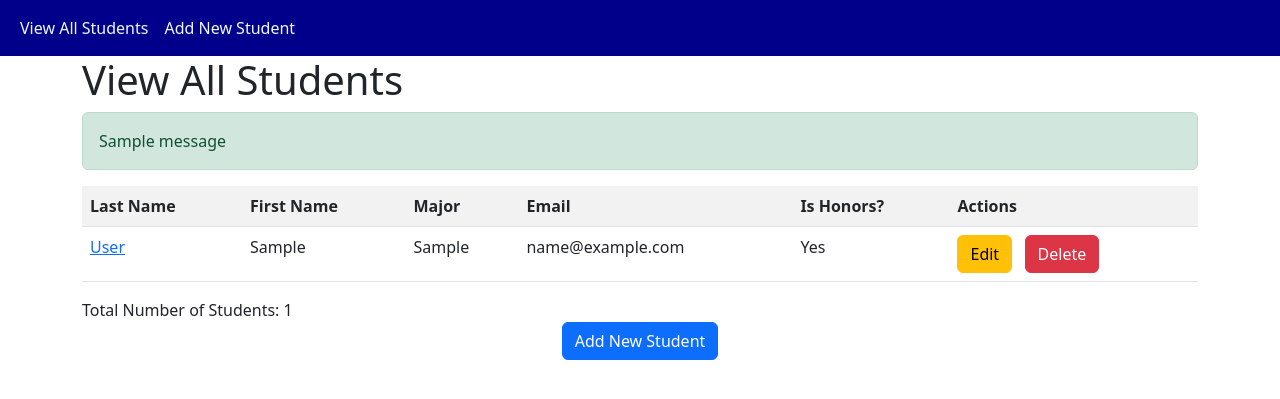
After one commit to acotugno01/helloWorld, a Flask app: page /student/view in a window 1280 px wide. The commit adds this page. Shown: the top 399 px of the page. Run offline with Flask 3, Linux system fonts and the light colour scheme; tables that the repository leaves empty hold one stand-in row (values such as "Sample post"); one stand-in notice (Sample message) is shown.

Commit message:
added email to all files

```diff
--- a/app.py
+++ b/app.py
@@ -1,33 +1,135 @@
-from flask import Flask, render_template, request
+import os
+from flask import Flask, render_template, request, redirect, url_for, flash
+from models import db, Student, Major
+from datetime import datetime as dt
+
+basedir = os.path.abspath(os.path.dirname(__file__))
 
 app = Flask(__name__)
+app.config['SQLALCHEMY_DATABASE_URI'] = 'sqlite:///' + os.path.join(basedir, 'university.db')
+app.config['SQLALCHEMY_TRACK_MODIFICATIONS'] = False
+app.config['SECRET_KEY'] = 'beyond_course_scope'
+db.init_app(app)
+
+
+@app.route('/student/view')
+def student_view_all():
+    students = Student.query.outerjoin(Major, Student.major_id == Major.major_id) \
+        .add_entity(Major) \
+        .order_by(Student.last_name, Student.first_name) \
+        .all()
+    return render_template('student_view_all.html', students=students)
+
+
+@app.route('/student/view/<int:student_id>')
+def student_view(student_id):
+    student = Student.query.filter_by(student_id=student_id).first()
+    majors = Major.query.order_by(Major.major) \
+        .order_by(Major.major) \
+        .all()
+
+    if student:
+        return render_template('student_entry.html', student=student, majors=majors, action='read')
+
+    else:
+        flash(f'Student attempting to be viewed could not be found!', 'error')
+        return redirect(url_for('student_view_all'))
+
+@app.route('/student/create', methods=['GET', 'POST'])
+def student_create():
+    if request.method == 'GET':
+        majors = Major.query.order_by(Major.major) \
+            .order_by(Major.major) \
+            .all()
+        return render_template('student_entry.html', majors=majors, action='create')
+    elif request.method == 'POST':
+        first_name = request.form['first_name']
+        last_name = request.form['last_name']
+        major_id = request.form['major_id']
+        email = request.form['email']
+        birth_date = request.form['birth_date']
+        is_honors = True if 'is_honors' in request.form else False
+
+        student = Student(first_name=first_name, last_name=last_name, major_id=major_id, email=email,
+                          birth_date=dt.strptime(birth_date, '%Y-%m-%d'), is_honors=is_honors)
+        db.session.add(student)
+        db.session.commit()
+        flash(f'{first_name} {last_name} was successfully added!', 'success')
+        return redirect(url_for('student_view_all'))
+
+    flash('Invalid action. Please try again.', 'error')
+    return redirect(url_for('student_view_all'))
+
+
+@app.route('/student/update/<int:student_id>', methods=['GET', 'POST'])
+def student_edit(student_id):
+    if request.method == 'GET':
+        student = Student.query.filter_by(student_id=student_id).first()
+        majors = Major.query.order_by(Major.major) \
+            .order_by(Major.major) \
+            .all()
+
+        if student:
+            return render_template('student_entry.html', student=student, majors=majors, action='update')
+
+        else:
+            flash(f'Student attempting to be edited could not be found!', 'error')
+
+    elif request.method == 'POST':
+        student = Student.query.filter_by(student_id=student_id).first()
+
+        if student:
+            student.first_name = request.form['first_name']
+            student.last_name = request.form['last_name']
+            student.major_id = request.form['major_id']
+            student.email = request.form['email']
+            student.birthdate = dt.strptime(request.form['birth_date'], '%Y-%m-%d')
+            student.num_credits_completed = request.form['num_credits_completed']
+            student.gpa = request.form['gpa']
+            student.is_honors = True if 'is_honors' in request.form else False
+
+            db.session.commit()
+            flash(f'{student.first_name} {student.last_name} was successfully updated!', 'success')
+        else:
+            flash(f'Student attempting to be edited could not be found!', 'error')
+
+        return redirect(url_for('student_view_all'))
+
+    return redirect(url_for('student_view_all'))
+
+@app.route('/student/delete/<int:student_id>')
+def student_delete(student_id):
+    student = Student.query.filter_by(student_id=student_id).first()
+
+    if student:
+        db.session.delete(student)
+        db.session.commit()
+        flash(f'{student} was successfully deleted!', 'success')
+    else:
+        flash(f'Delete failed! Student could not be found.', 'error')
+
+    return redirect(url_for('student_view_all'))
 
 
 @app.route('/')
-def helloworld():  # put application's code here
-    return 'Hello World! From Antonio Cotugno, I am adding my first code change'
-
-
-@app.route('/hello')
-def hello():  # put application's code here
-    return render_template ('hello.html')
-
-@app.route('/about')
-def about():  # put application's code here
-    return render_template ('about.html')
-
-
-@app.route('/favorite-course', methods = ['GET', 'POST'])
-def favorite_course():
-    return render_template ('favorite-course.html')
-
-@app.route('/contact', methods=['GET', 'POST'])
-def contact():
-    if request.method == 'POST':
-        return render_template('contact.html', form_submitted=True)
-    else:
-        return render_template('contact.html')
+def home():
+    return redirect(url_for('student_view_all'))
 
 
 if __name__ == '__main__':
-    app.run()
+    with app.app_context():
+        db.create_all()
+
+app.run()
+    # Execute only once! Initial loading of available majors
+
+"""
+        # Execute only once! Initial loading of available majors
+        majors = ['Accounting', 'Finance', 'Information Systems', 'International Business', 'Management', \
+                    'Operations Management & Business Analytics', 'Supply Chain Management']
+        for each_major in majors:
+            print(each_major)
+            amajor = Major(major=each_major)
+            db.session.add(amajor)
+            db.session.commit()
+            """
--- a/templates/base.html
+++ b/templates/base.html
@@ -1,25 +1,32 @@
+<!DOCTYPE html>
 <html lang="en">
-<head>
-    <meta charset="UTF-8">
+  <head>
+    <meta charset="utf-8">
+    <meta name="viewport" content="width=device-width, initial-scale=1">
     <title>{% block page_title %}{% endblock %}</title>
-    <link href="/Static/Style.css" rel="stylesheet">
-    <link href="https://cdn.jsdelivr.net/npm/bootstrap@5.3.0-alpha2/dist/css/bootstrap.min.css" rel="stylesheet" integrity="sha384-aFq/bzH65dt+w6FI2ooMVUpc+21e0SRygnTpmBvdBgSdnuTN7QbdgL+OapgHtvPp" crossorigin="anonymous">
-</head>
-<div class="firstclass">
-            <nav class="nav justify-content-center">
-                <a class="nav-link" href="/favorite-course">Favorite Courses</a>
-                <a class="nav-link" href="/contact">Contact</a>
-        </nav>
-        </div>
-<img src = "https://terpconnect.umd.edu/~jbono/bmgt407/images/smith-logo.png"
-     width = "267" height = "72" alt = "Smith Logo">
-    <body>
+    <link href="https://cdn.jsdelivr.net/npm/bootstrap@5.2.3/dist/css/bootstrap.min.css" rel="stylesheet" integrity="sha384-rbsA2VBKQhggwzxH7pPCaAqO46MgnOM80zW1RWuH61DGLwZJEdK2Kadq2F9CUG65" crossorigin="anonymous">
+  </head>
+  <body>
+  <nav class="navbar navbar-expand-lg navbar-light" style="background-color: darkblue;" position="auto" >
+  <div class="container-fluid">
+    <div class="collapse navbar-collapse" id="navbarSupportedContent">
+      <ul class="navbar-nav me-auto mb-2 mb-lg-0">
+        <li class="nav-item">
+          <a class="nav-link" style="color: aliceblue" href="{{ url_for('student_view_all') }}">View All Students</a>
+        </li>
+        <li class="nav-item">
+          <a class="nav-link" style="color: aliceblue" href="{{ url_for('student_create') }}">Add New Student</a>
+        </li>
+      </ul>
+    </div>
+  </div>
+</nav>
 
-    <div class="cc">
+    <div class="container">
         <h1>{% block page_head %}{% endblock %}</h1>
 
         {% block page_content %}{% endblock %}
     </div>
-<script src="https://cdn.jsdelivr.net/npm/bootstrap@5.3.0-alpha2/dist/js/bootstrap.min.js" integrity="sha384-NM/Y8nJW2l0K1N9Xq3/3P/HLWV7/DiCz5pL7vEx8zNk1hEPNOaK9Xa7o/M8tS81z" crossorigin="anonymous"></script>
-    </body>
+    <script src="https://cdn.jsdelivr.net/npm/bootstrap@5.2.3/dist/js/bootstrap.bundle.min.js" integrity="sha384-kenU1KFdBIe4zVF0s0G1M5b4hcpxyD9F7jL+jjXkk+Q2h455rYXK/7HAuoJl+0I4" crossorigin="anonymous"></script>
+  </body>
 </html>
--- /dev/null
+++ b/templates/student_view_all.html
@@ -0,0 +1,66 @@
+{% extends "base.html" %}
+
+{% block page_title %}
+    View All Students
+{% endblock %}
+
+{% block page_head %}
+    View All Students
+{% endblock %}
+
+{% block page_content %}
+
+    <div class="row">
+    <div class="col">
+
+        {% with messages = get_flashed_messages(with_categories=true) %}
+            {% if messages %}
+                {% for category, message in messages %}
+                  <div class="alert {{ 'alert-success' if category == 'success' else 'alert-danger' }}" role="alert">
+                    {{ message }}
+                  </div>
+                {% endfor %}
+            {% endif %}
+        {% endwith %}
+
+    <table class="table table-striped">
+        <tr>
+            <th>Last Name</th>
+            <th>First Name</th>
+            <th>Major</th>
+            <th>Email</th>
+            <th>Is Honors?</th>
+            <th>Actions</th>
+        </tr>
+
+        {% for each_student, each_major in students %}
+        <tr>
+            <td><a href="{{ url_for('student_view', student_id=each_student['student_id']) }}">{{ each_student['last_name'] }}</a></td>
+            <td>{{ each_student['first_name'] }}</td>
+            <td>{{ each_major['major'] }}</td>
+            <td>{{ each_student['email'] }}</td>
+            <td>{{ 'Yes' if each_student['is_honors'] == 1 else 'No' }}</td>
+            <td>
+                <a href="{{ url_for('student_edit', student_id=each_student['student_id']) }}" class="btn btn-warning" role="button">Edit</a>
+                &nbsp;
+                <a href="{{ url_for('student_delete', student_id=each_student['student_id']) }}" class="btn btn-danger" role="button">Delete</a>
+            </td>
+        </tr>
+        {% endfor %}
+    </table>
+    </div>
+    </div>
+
+    <div class="row">
+        <div class="col">
+            Total Number of Students: {{ students|length }}
+        </div>
+    </div>
+
+    <div class="row">
+        <div class="col text-center">
+            <a href="{{ url_for('student_create') }}" class="btn btn-primary" role="button">Add New Student</a>
+        </div>
+    </div>
+
+{% endblock %}
```
Also changed, not shown: models.py (added, +46 -0 lines), templates/student_entry.html (added, +131 -0 lines).
